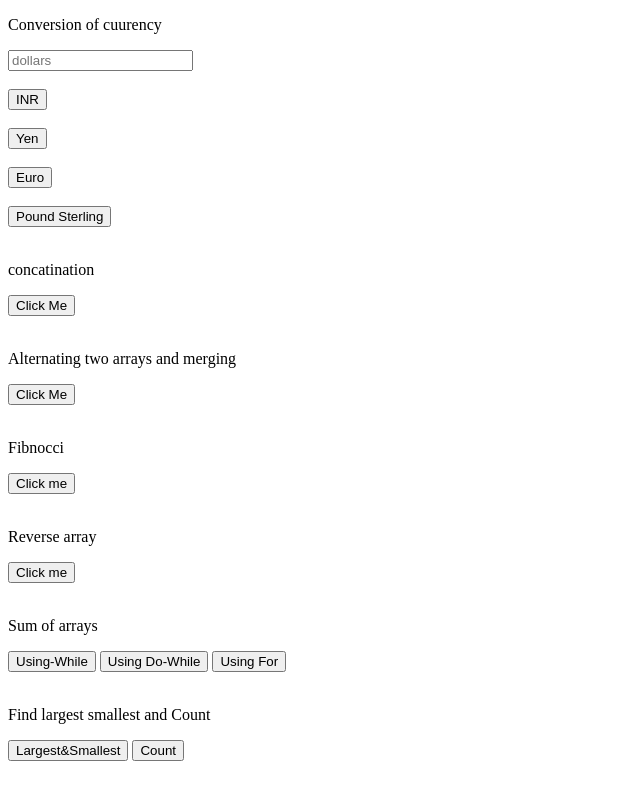
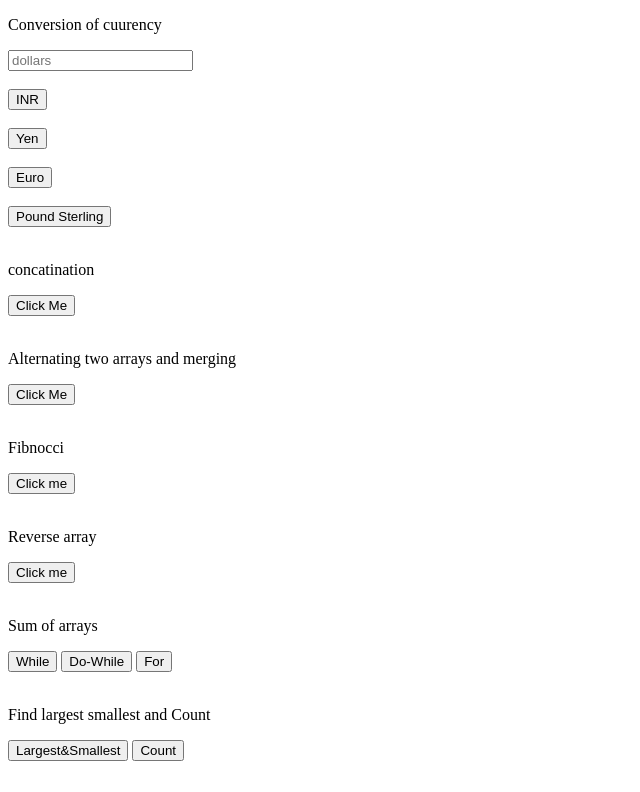
Before and after one commit to Bhargav122/Javascript-Assignment-logical-, a plain HTML site: page index.html in a window 1280 px wide. Shown: the top 792 px of the page, without its empty margins (0-640 px from the left). Drawn offline with Linux system fonts and the light colour scheme.

Commit message:
Update index.html

```diff
--- a/index.html
+++ b/index.html
@@ -41,9 +41,9 @@
     <br /><br />
 
     <p>Sum of arrays</p>
-    <button id="btn6" onclick="usingWhile()">Using-While</button>
-    <button id="btn7" onclick="usingDoWhile()">Using Do-While</button>
-    <button id="btn8" onclick="usingFor()">Using For</button>
+    <button id="btn6" onclick="usingWhile()">While</button>
+    <button id="btn7" onclick="usingDoWhile()">Do-While</button>
+    <button id="btn8" onclick="usingFor()">For</button>
     <br /><br />
 
     <p>Find largest smallest and Count</p>
```
